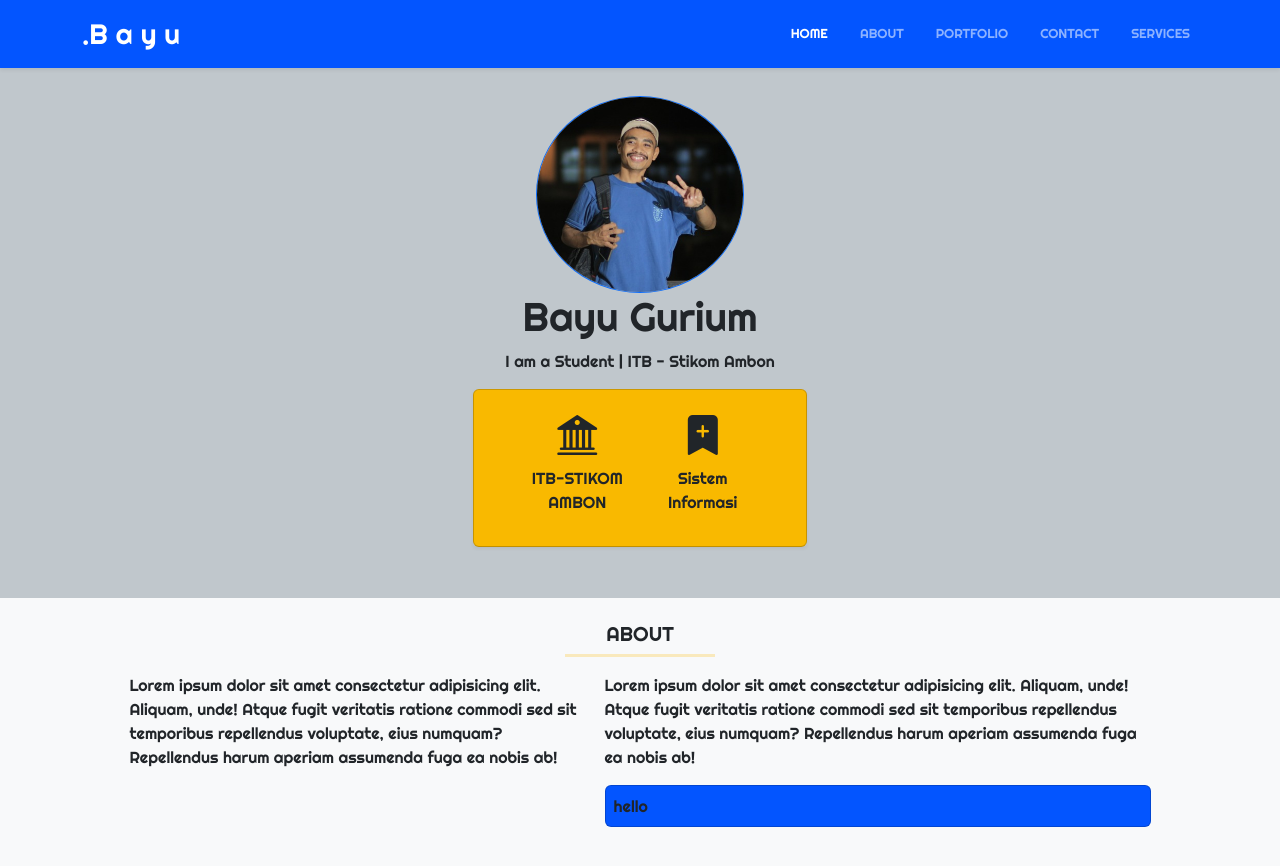
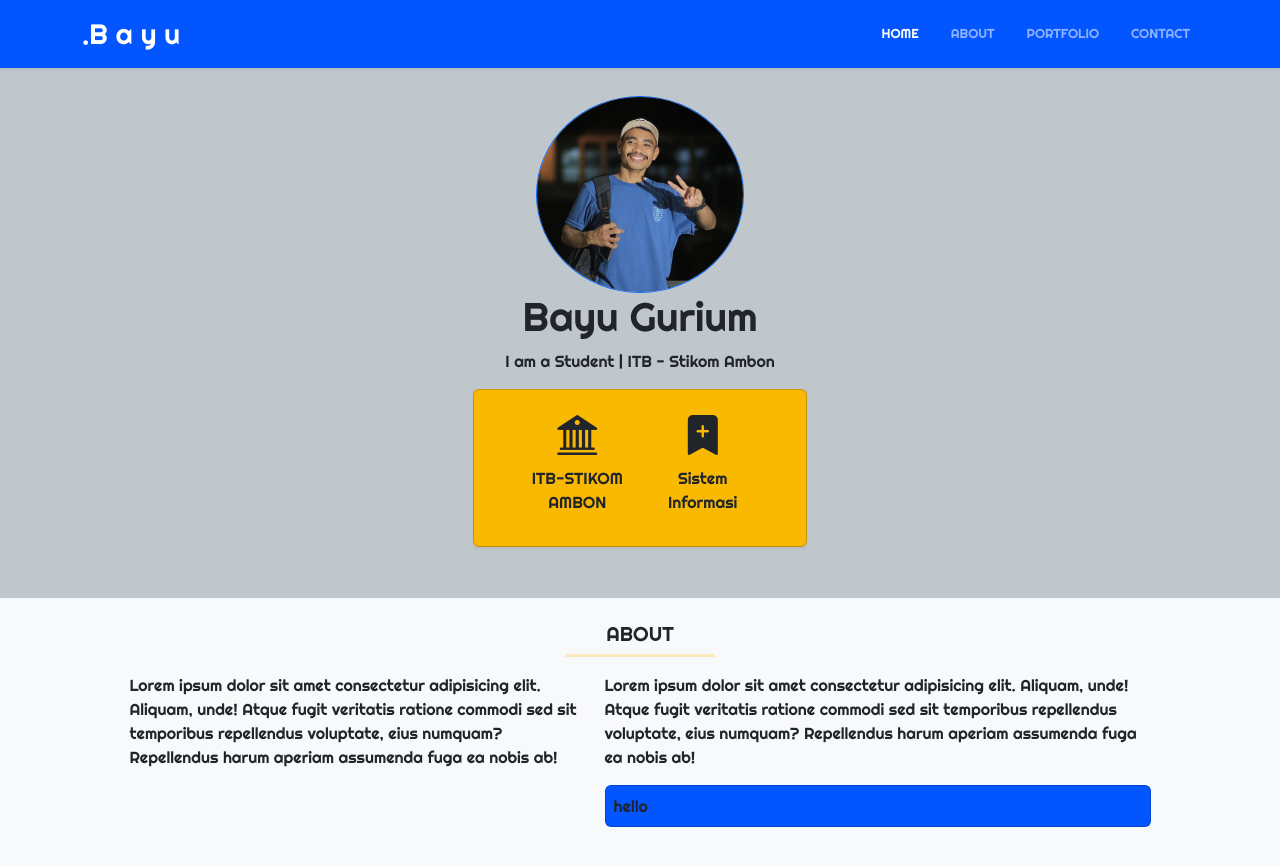
Before and after one commit to banyu142001/banyu142001.github.io, a plain HTML site: page index.html in a window 1280 px wide. Shown: the top 866 px of the page. Drawn offline with nearby package versions, Linux system fonts and the light colour scheme.

Commit message:
Menghapus link Services

```diff
--- a/index.html
+++ b/index.html
@@ -51,7 +51,6 @@
             <a class="nav-link" href="#about">About</a>
             <a class="nav-link" href="#portfolio">Portfolio</a>
             <a class="nav-link" href="#contact">Contact</a>
-            <a class="nav-link" href="#contact">Services</a>
           </div>
         </div>
       </div>
```
